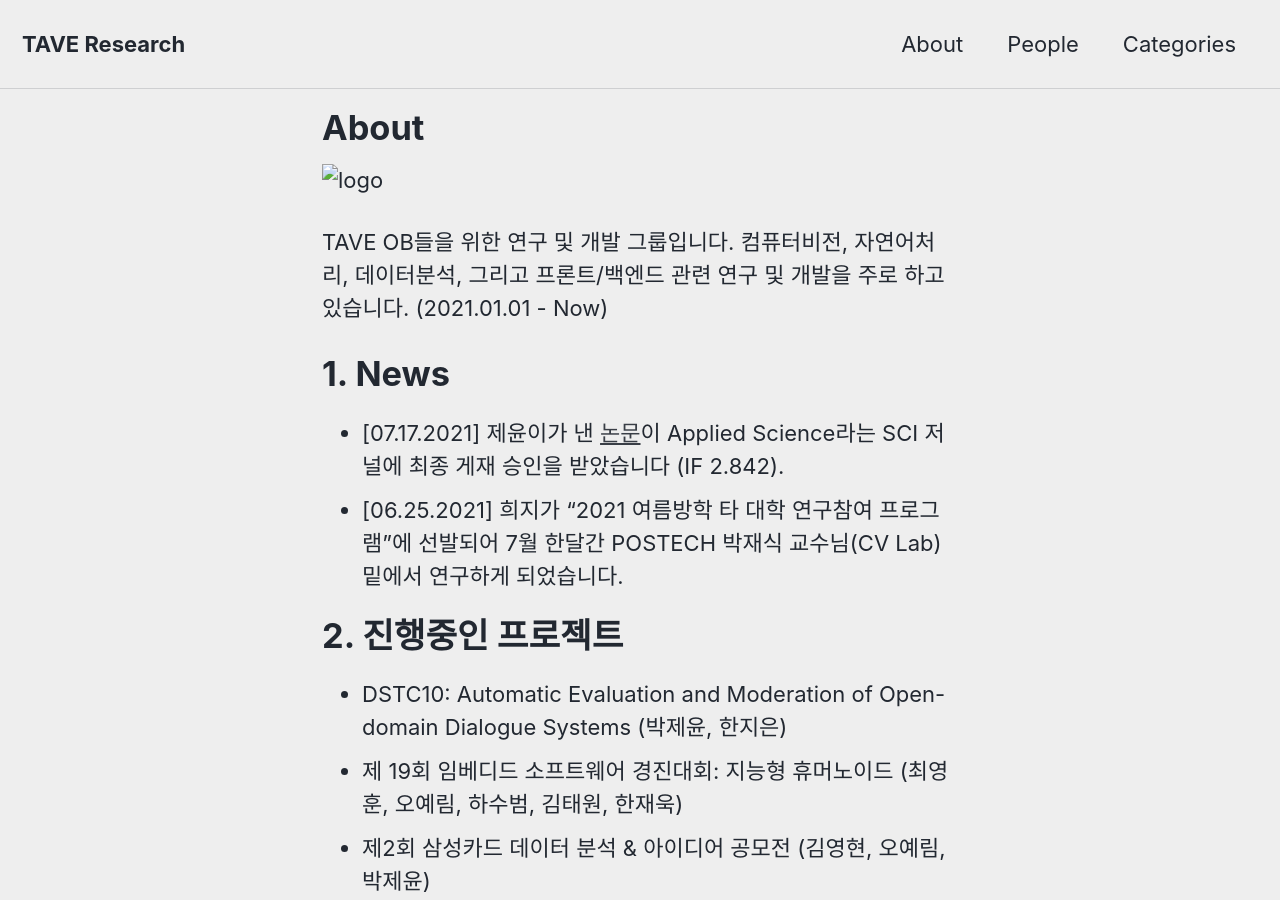
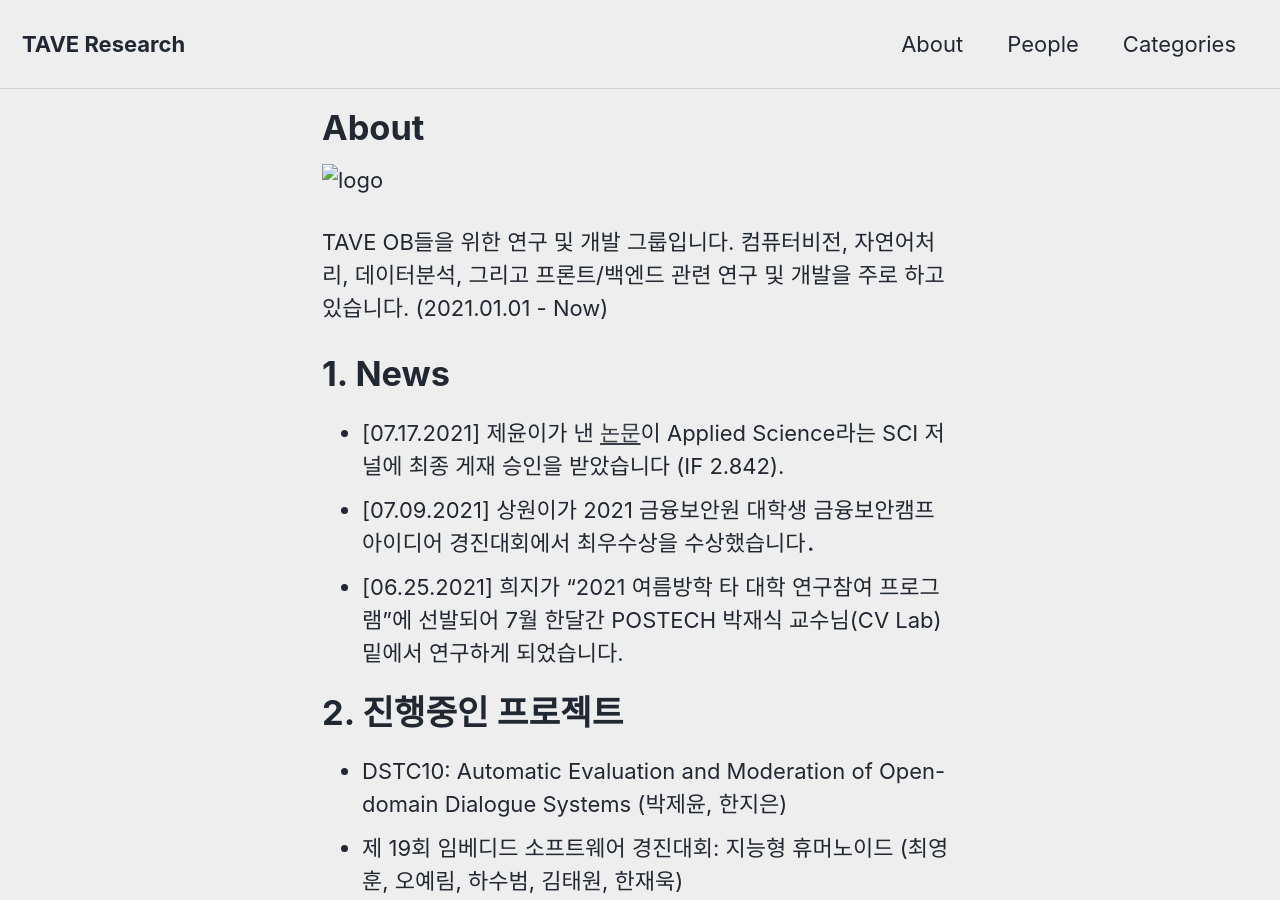
Before and after one commit to TAVEResearch/TAVEResearch.github.io, a Jekyll site: the page built from about.md, in a window 1280 px wide and 900 px high. Built offline with Jekyll 4.4.1, drawn with Linux system fonts in a browser that asks for light colours; cached includes are drawn as plain includes.

Commit message:
amend about.md

```diff
--- a/about.md
+++ b/about.md
@@ -3,16 +3,16 @@ layout: single
 title: About
 author_profile: false
 ---
+
 ![logo](./imgs/logo.png)
 
 TAVE OB들을 위한 연구 및 개발 그룹입니다. 컴퓨터비전, 자연어처리, 데이터분석, 그리고 프론트/백엔드 관련 연구 및 개발을 주로 하고 있습니다. (2021.01.01 - Now)
 
-
 # 1. News
 
 - [07.17.2021] 제윤이가 낸 [논문](https://jeiyoon.github.io/data/vrb.pdf)이 Applied Science라는 SCI 저널에 최종 게재 승인을 받았습니다 (IF 2.842).
+- [07.09.2021] 상원이가 2021 금융보안원 대학생 금융보안캠프 아이디어 경진대회에서 최우수상을 수상했습니다．
 - [06.25.2021] 희지가 "2021 여름방학 타 대학 연구참여 프로그램"에 선발되어 7월 한달간 POSTECH 박재식 교수님(CV Lab) 밑에서 연구하게 되었습니다.
-
 
 # 2. 진행중인 프로젝트
 
```
